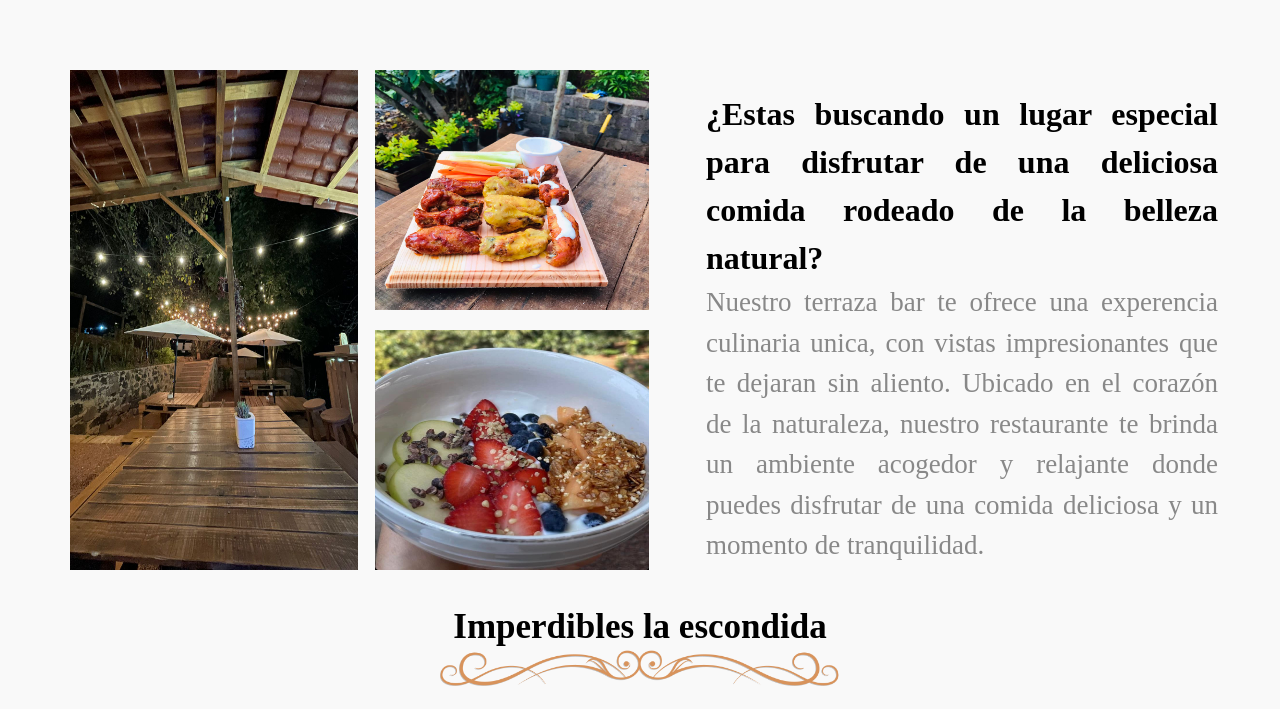
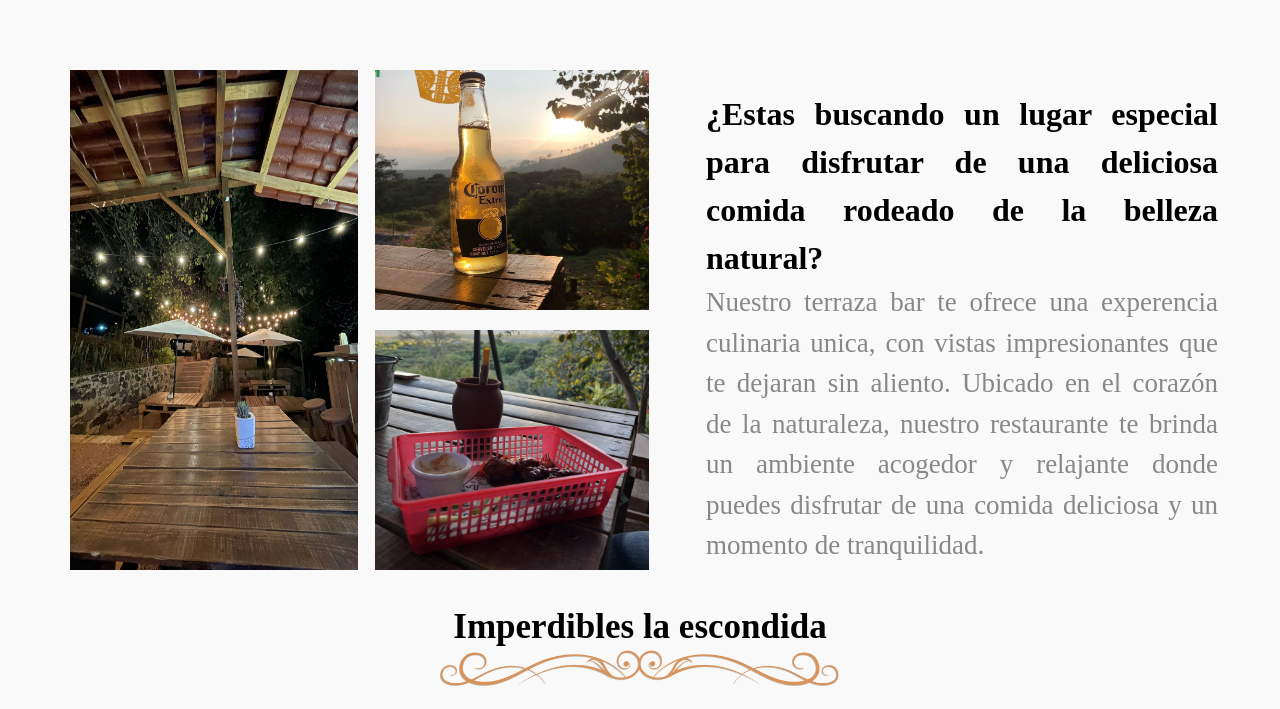
Before and after one commit to Celes260/proyecto-escondida, a PHP site: page / in a window 1280 px wide. Shown: the part 800-1509 px from the top of the page. Run offline with PHP 8.4, Linux system fonts and the light colour scheme.

Commit message:
Se modifico imagenes de la interfaz de inicio

```diff
--- a/views/layout/inicio.php
+++ b/views/layout/inicio.php
@@ -5,14 +5,14 @@
                     <!-- Slides -->
                     <div class="new__content swiper-slide ">
                         <div class="listings ">
-                            <img src="<?=base_url?>assets/imagenes/escondidaPrincipal.jpg" alt="">
+                            <img src="<?=base_url?>assets/imagenes/escondidaPrincipal.webp" alt="">
 
                         </div>
                     </div>
 
                     <div class="new__content swiper-slide ">
                         <div class="listings ">
-                            <img src="<?=base_url?>assets/imagenes/escondidaAtardecer.jpg"alt="">
+                            <img src="<?=base_url?>assets/imagenes/escondidaAtardecer.webp"alt="">
 
                         </div>
                     </div>
@@ -29,17 +29,12 @@
 
                     <div class="new__content swiper-slide ">
                         <div class="listings ">
-                            <img src="<?=base_url?>assets/imagenes/escondida1.jpg" alt="">
+                            <img src="<?=base_url?>assets/imagenes/escondidaAtardecer2.jpg" alt="">
 
                         </div>
                     </div>
 
-                    <div class="new__content swiper-slide ">
-                        <div class="listings ">
-                            <img src="<?=base_url?>assets/imagenes/escondida4.jpg" alt="">
 
-                        </div>
-                    </div>
                 </div>
                 <!-- If we need pagination -->
                 <div class="swiper-pagination"></div>
@@ -70,8 +65,8 @@
                     <img src="<?=base_url?>assets/imagenes/escondidaNoche.jpg" alt="imagen noche" id="escondidaNoche">
                 </div>
                 <div id="divDobleImagen">
-                    <img src="<?=base_url?>assets/imagenes/escondida2.jpg" alt="imagen bowl" id="imagenBowl" class="img-itr">
-                    <img src="<?=base_url?>assets/imagenes/escondida4.jpg" alt="imagen alitas" id="imagenAlitas" class="img-itr">
+                    <img src="<?=base_url?>assets/imagenes/escondidaCervesa.jpg" alt="imagen bowl" id="imagenBowl" class="img-itr">
+                    <img src="<?=base_url?>assets/imagenes/alitas.jpg" alt="imagen alitas" id="imagenAlitas" class="img-itr">
 
                 </div>
 
```
Also changed, not shown: assets/imagenes/alitas.jpg (added), assets/imagenes/escondida1.jpg (deleted), assets/imagenes/escondida2.jpg (deleted), assets/imagenes/escondida4.jpg (deleted), assets/imagenes/escondidaAtardecer.jpg (deleted), assets/imagenes/escondidaAtardecer.webp (added), 2 other files.
